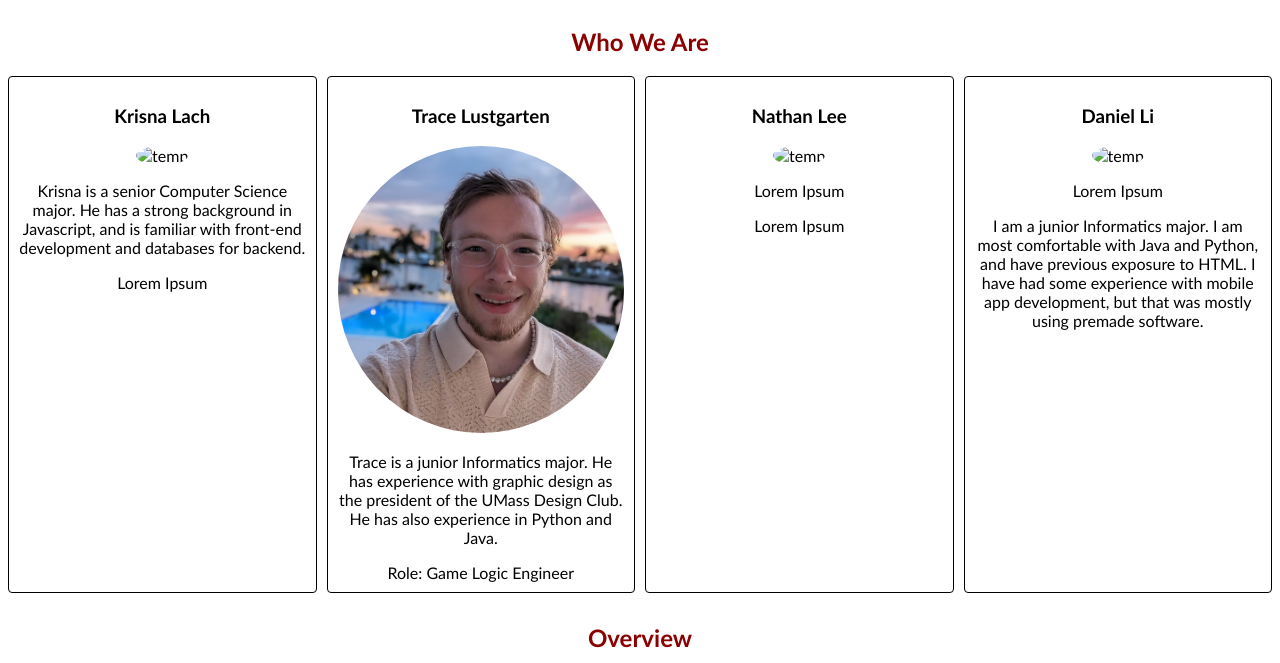
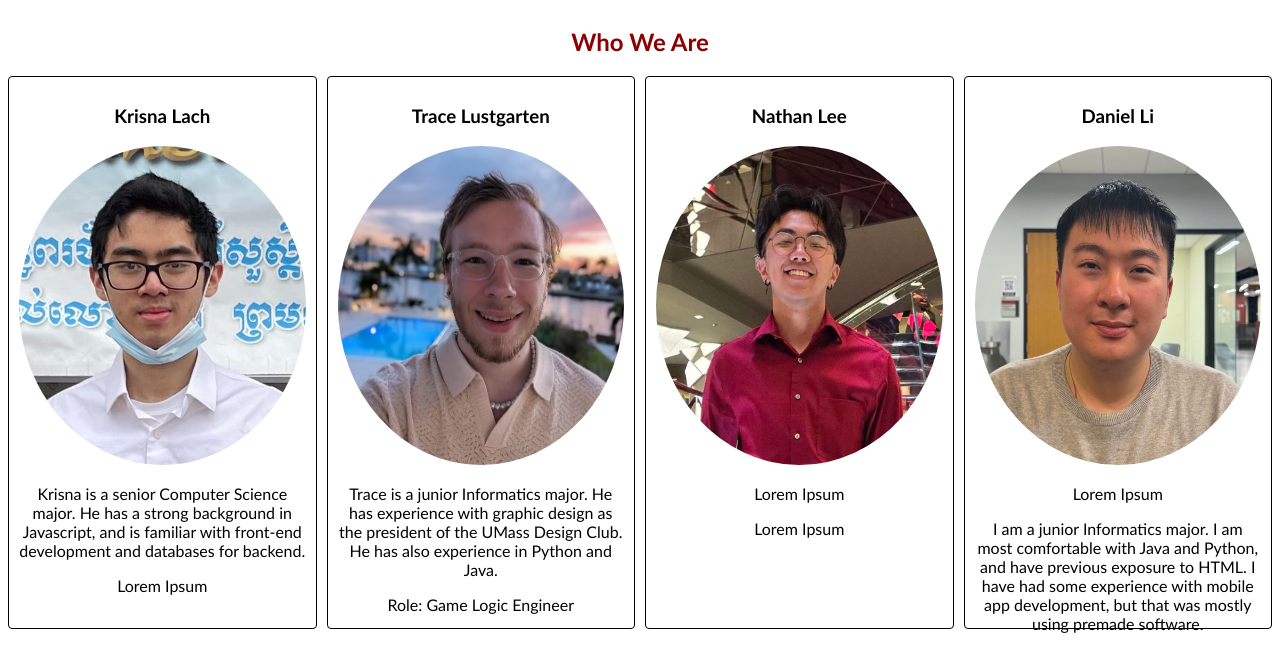
Before and after one commit to krisnalach/team-17-project, a website: page src/docs/milestone-01/index.html in a window 1280 px wide. Shown: the part 126-789 px from the top of the page. Drawn offline with Linux system fonts and the light colour scheme.

Commit message:
Rename, crop, add photos

```diff
--- a/src/docs/milestone-01/index.html
+++ b/src/docs/milestone-01/index.html
@@ -35,7 +35,7 @@
           <!-- 1x4 grid displaying member information -->
           <div class="grid-card">
             <h3>Krisna Lach</h3>
-            <img src="" alt="temp" />
+            <img src="photos/lach-photo.jpg" alt="temp" />
             <div id="lach-bio"></div>
             <div id="lach-role"></div>
           </div>
@@ -47,13 +47,13 @@
           </div>
           <div class="grid-card">
             <h3>Nathan Lee</h3>
-            <img src="" alt="temp" />
+            <img src="photos/lee-photo.jpeg" alt="temp" />
             <div id="lee-bio"></div>
             <div id="lee-role"></div>
           </div>
           <div class="grid-card">
             <h3>Daniel Li</h3>
-            <img src="" alt="temp" />
+            <img src="photos/li-photo.jpg" alt="temp" />
             <div id="li-bio"></div>
             <div id="li-role"></div>
           </div>
--- a/src/docs/milestone-01/styles.css
+++ b/src/docs/milestone-01/styles.css
@@ -41,7 +41,7 @@ nav a:hover {
 div.grid-card > img {
   width: 100%;
   border-radius: 50%;
-  height: auto;
+  height: 60%;
 }
 
 div.grid-card > p {
--- a/src/docs/milestone-01/texts/WireFrames.txt
+++ b/src/docs/milestone-01/texts/WireFrames.txt
@@ -6,7 +6,4 @@ This is the main game screen, where you actually interact with the game and play
 
 A menu you can click onto on the main screen where a pop up appears. On the pop up will be a detailed instructions part, as well as some buttons for things like settings and accessibility. There will also be an exit button to return to the main game screen.
 
-
-
-
 This is a leaderboard screen that you can click into from another button on the main game screen. The leaderboard screen will show the players in order of score, as well as an exit button to return to the game.
```
Also changed, not shown: src/docs/milestone-01/photos/lach-photo.jpg (added), src/docs/milestone-01/photos/lee-photo.jpeg (added), src/docs/milestone-01/photos/li-photo.jpg (added), src/docs/milestone-01/photos/nathan_lee_Photo.jpg (deleted), 3 other files.
